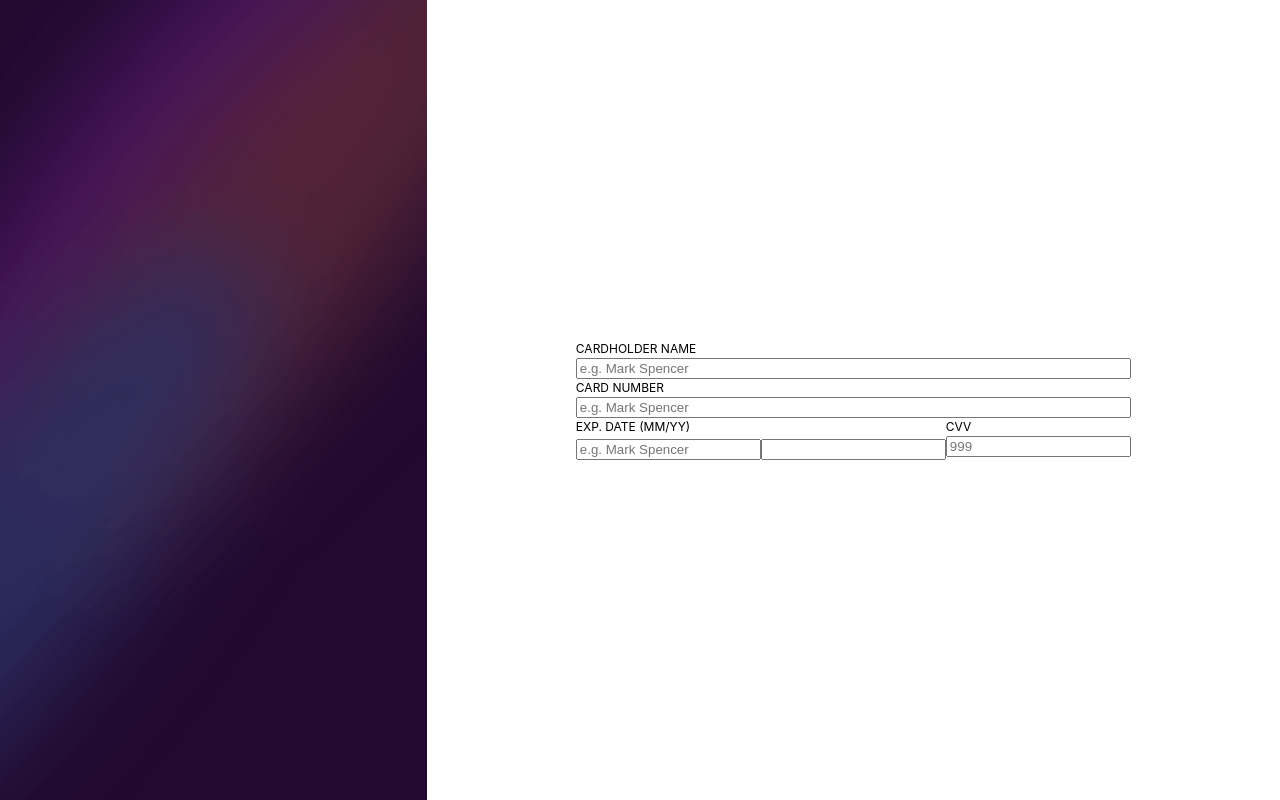
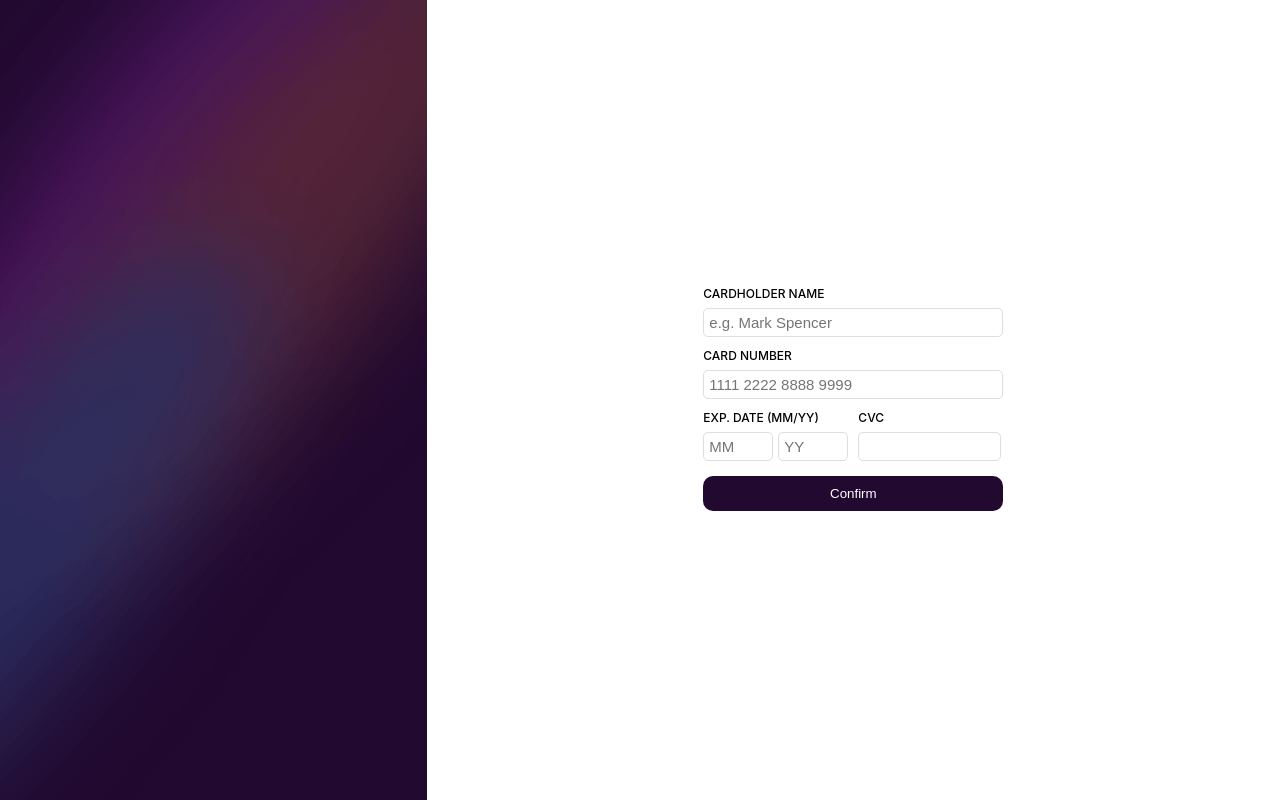
Before and after one commit to kiantpetersen/projectCard, a React (Vite) app: page / in a window 1280 px wide. Built offline with nearby package versions, Linux system fonts and the light colour scheme.

Commit message:
adding form style

```diff
--- a/src/App.css
+++ b/src/App.css
@@ -1,3 +1,10 @@
+:root {
+  --white-color: hsl(0, 0%, 100%);
+  --light-gray: hsl(270, 3%, 87%);
+  --dark-gray: hsl(279, 6%, 55%);
+  --dark-violet: hsl(278, 68%, 11%);
+}
+
 html {
   margin: 0;
   padding: 0;
@@ -40,14 +47,59 @@ body {
 .pay-form {
   display: flex;
   flex-direction: column;
+  justify-content: center;
+  align-items: center;
+  width: 300px;
 }
 .pay-form-container {
   display: flex;
   flex-direction: column;
+  padding: 5px 0;
+  width: 100%;
 }
 .pay-form-label {
   font-size: 12px;
+  font-weight: 500;
+  margin-bottom: 5px;
 }
-.pay-card-info {
+.card-info-container {
   display: flex;
+  justify-content: center;
+  align-items: center;
+  gap: 10px;
 }
+.card-input {
+  padding: 5px;
+  border: solid 1px var(--light-gray);
+  font-size: 15px;
+  border-radius: 5px;
+  -webkit-border-radius: 5px;
+  -moz-border-radius: 5px;
+  -ms-border-radius: 5px;
+  -o-border-radius: 5px;
+}
+.date-inputs {
+  display: flex;
+  gap: 5px;
+}
+.date-input {
+  width: 45%;
+}
+.cvc-input {
+  width: 90%;
+}
+
+.pay-btn {
+  cursor: pointer;
+  width: 100%;
+  padding: 10px;
+  background-color: var(--dark-violet);
+  color: var(--white-color);
+  margin: 10px 0;
+  border: none;
+  border-radius: 10px;
+  -webkit-border-radius: 10px;
+  -moz-border-radius: 10px;
+  -ms-border-radius: 10px;
+  -o-border-radius: 10px;
+}
--- a/src/App.jsx
+++ b/src/App.jsx
@@ -17,28 +17,27 @@ function App() {
           <form className='pay-form'>
             <div className='pay-form-container'>
               <label htmlFor='cardholder' className='pay-form-label'>CARDHOLDER NAME</label>
-              <input type='text' name='cardholder' placeholder='e.g. Mark Spencer' />
+              <input className='card-input' type='text' name='cardholder' placeholder='e.g. Mark Spencer' />
             </div>
             <div className='pay-form-container'>
               <label htmlFor='cardNumber' className='pay-form-label'>CARD NUMBER</label>
-              <input type='text' name='cardNumber' placeholder='e.g. Mark Spencer' />
+              <input className='card-input' type='text' name='cardNumber' placeholder='1111 2222 8888 9999' />
             </div>
-            <div className='pay-card-info'>
-              <div className='pay-card-date'>
-                <div className='pay-form-container'>
-                  <label htmlFor='cardNumber' className='pay-form-label'>EXP. DATE (MM/YY)</label>
-                  <div className='form-date-container'>
-                    <input type='text' name='cardNumber' placeholder='e.g. Mark Spencer' />
-                    <input className='pay-input' type='text' />
-                  </div>
+            <div className='card-info-container'>
+              <div className='pay-form-container' >
+                <label className='pay-form-label'>EXP. DATE (MM/YY)</label>
+                <div className='date-inputs'>
+                  <input placeholder='MM' className='card-input date-input' />
+                  <input placeholder='YY' className='card-input date-input' />
                 </div>
               </div>
-
-              <div className='pay-form-container'>
-                <label htmlFor='cardNumber' className='pay-form-label'>CVV</label>
-                <input type='text' name='cardNumber' placeholder='999' />
+              <div className='pay-form-container' >
+                <label className='pay-form-label'>CVC</label>
+                <input className='card-input cvc-input' />
               </div>
             </div>
+
+            <button className=' btn pay-btn'>Confirm</button>
           </form>
         </div>
       </div>
```
